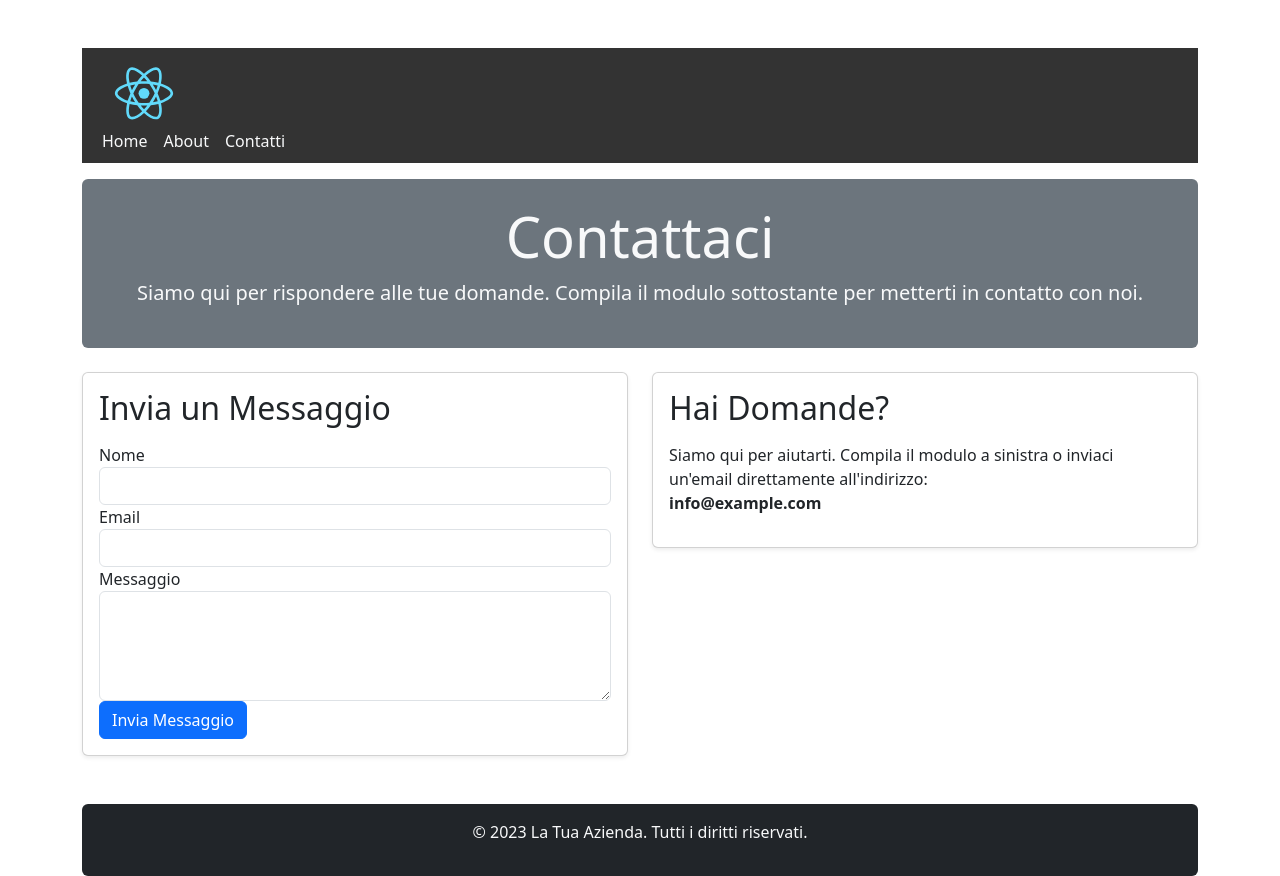
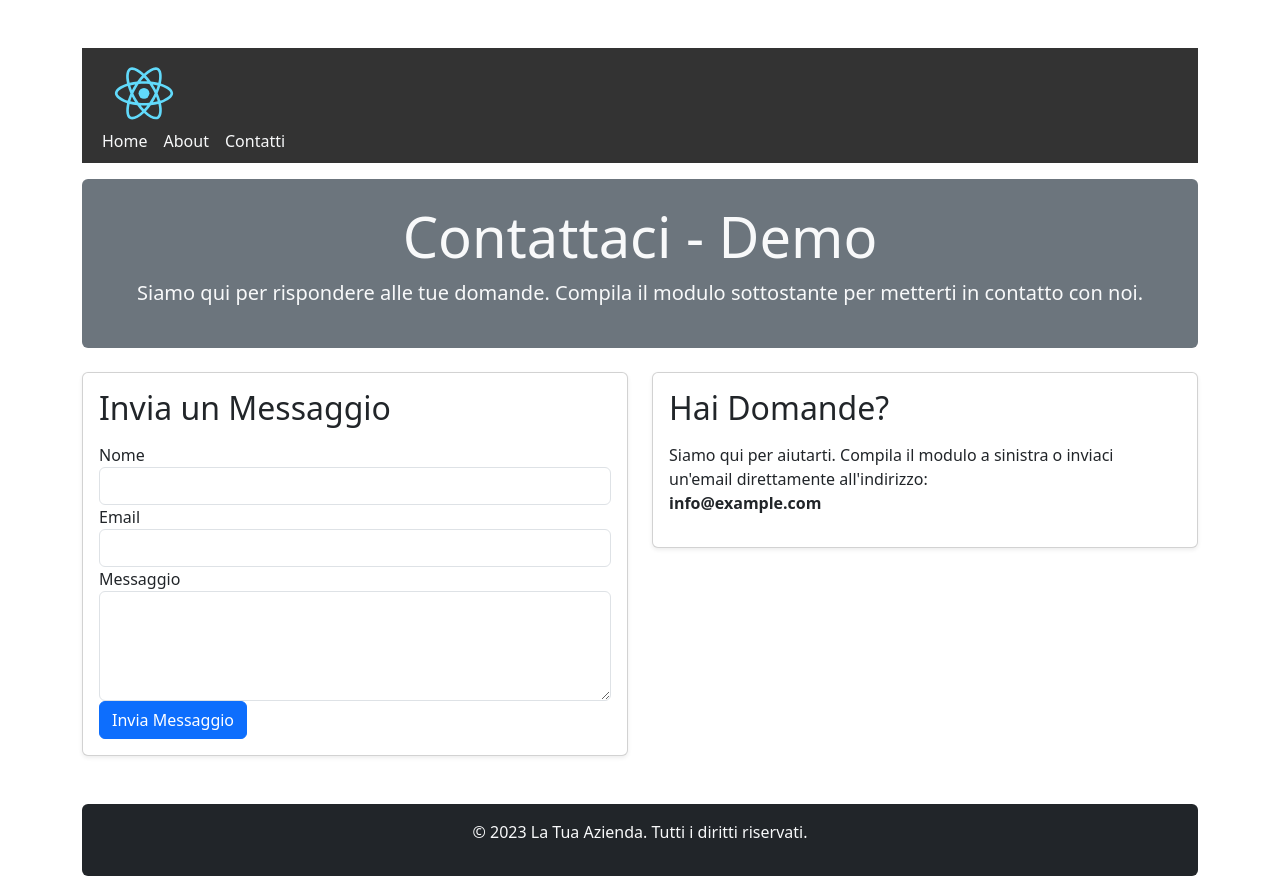
Before and after one commit to stefanovic/react-app, a React (Create React App) app: page /contatti in a window 1280 px wide. Built offline with nearby package versions, Linux system fonts and the light colour scheme.

Commit message:
Update index.js

```diff
--- a/src/pages/Contatti/index.js
+++ b/src/pages/Contatti/index.js
@@ -34,7 +34,7 @@
     <div className="container mt-5">
       <Header />
       <div id="topBanner" className="jumbotron bg-secondary text-light rounded mb-4">
-        <h1 className="display-4">Contattaci</h1>
+        <h1 className="display-4">Contattaci - Demo</h1>
         <p className="lead">Siamo qui per rispondere alle tue domande. Compila il modulo sottostante per metterti in contatto con noi.</p>
       </div>
       <div className="row mb-4">
```
